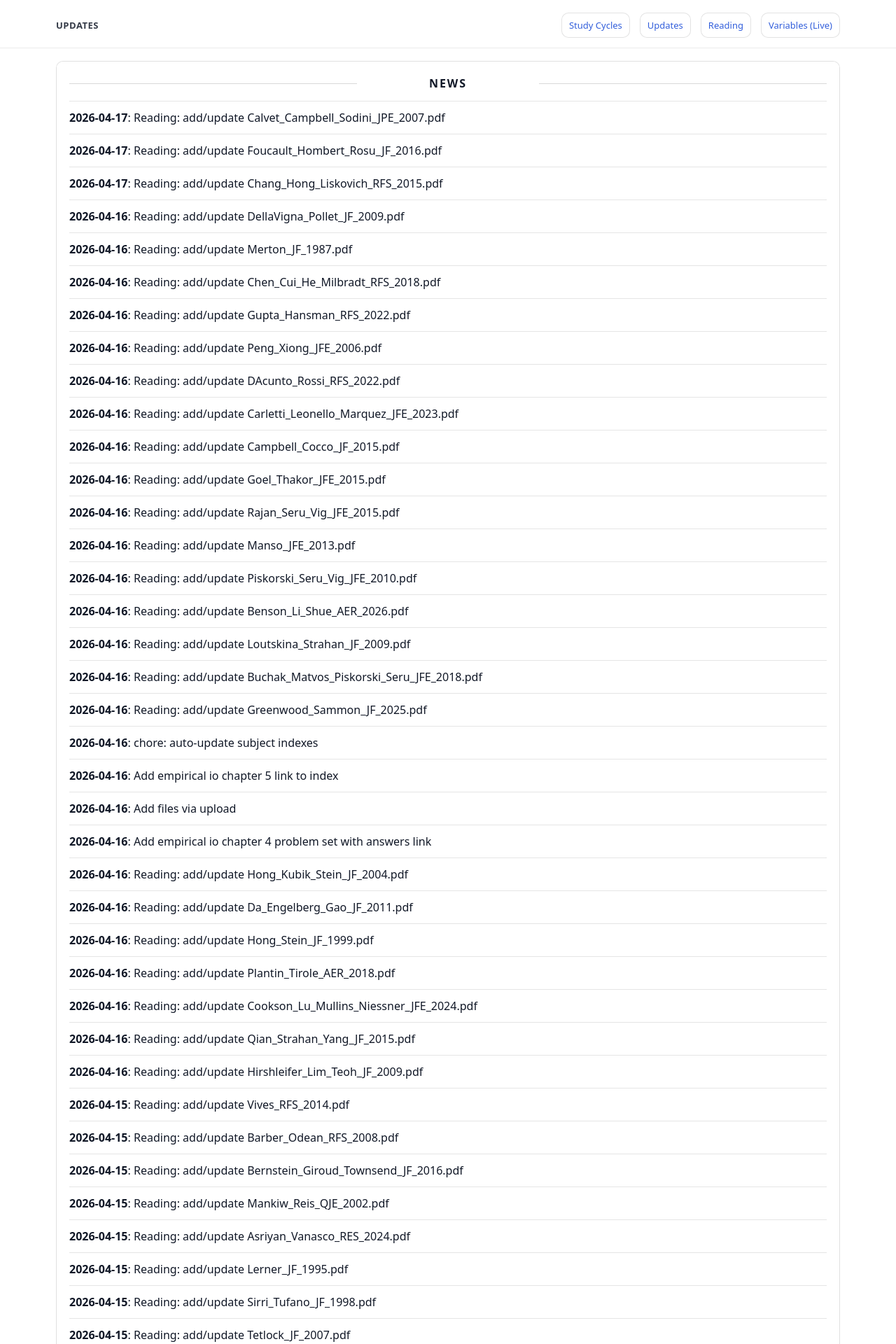
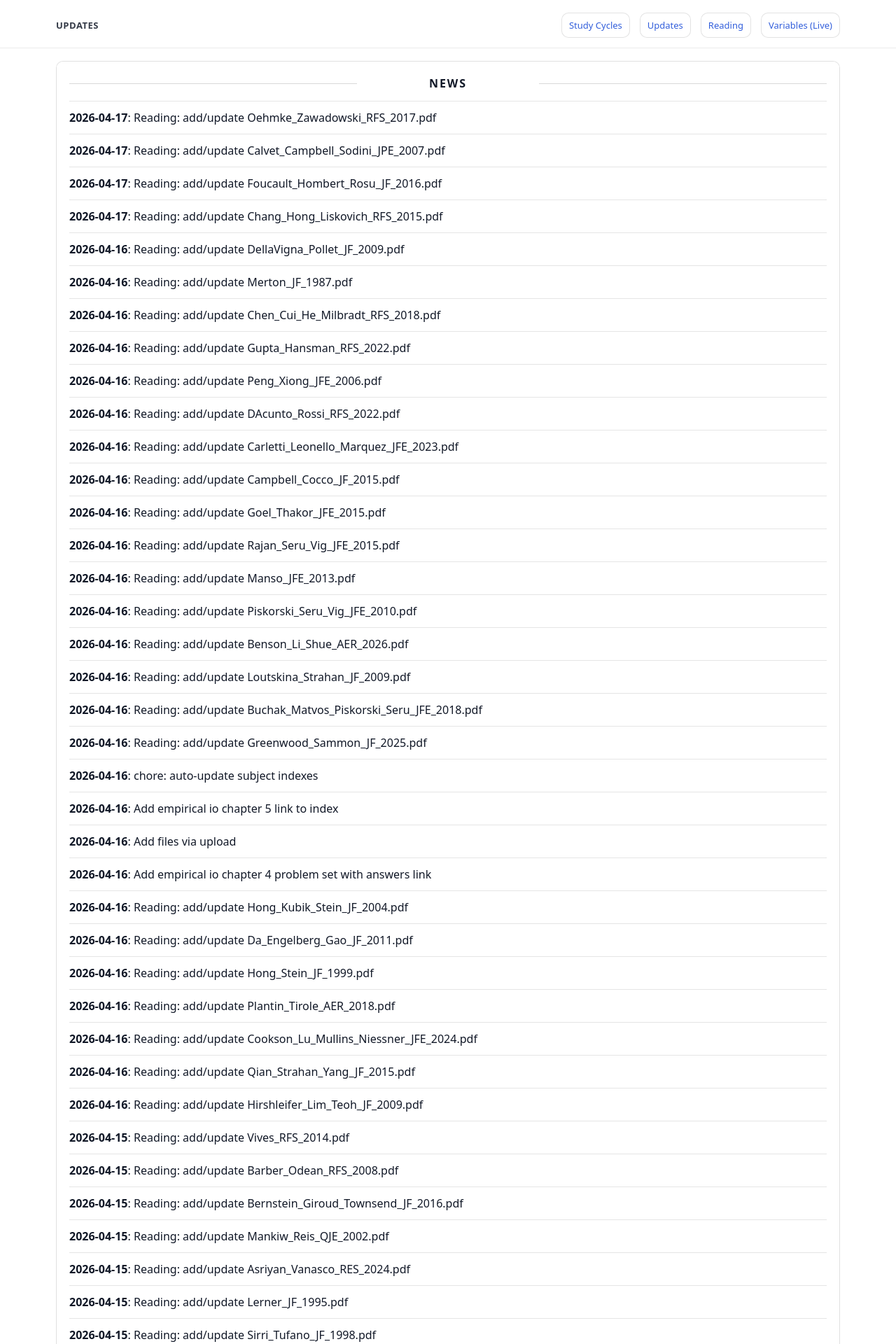
Before and after one commit to yaxinzn/study-archive, a Jekyll site: the page built from updates/index.md, in a window 1280 px wide. Shown: the top 1920 px of the page at 70% size. Built offline with Jekyll 4.4.1, drawn with Linux system fonts in a browser that asks for light colours; some of the changed text lies outside the part shown.

Commit message:
chore: update NEWS feed

```diff
--- a/_data/news.yml
+++ b/_data/news.yml
@@ -1,4 +1,7 @@
 # Auto-generated update history (sorted newest -> oldest). Do not edit manually.
+- ts: "1776379457"
+  date: "2026-04-17"
+  title: "Reading: add/update Oehmke_Zawadowski_RFS_2017.pdf"
 - ts: "1776379373"
   date: "2026-04-17"
   title: "Reading: add/update Calvet_Campbell_Sodini_JPE_2007.pdf"
```
